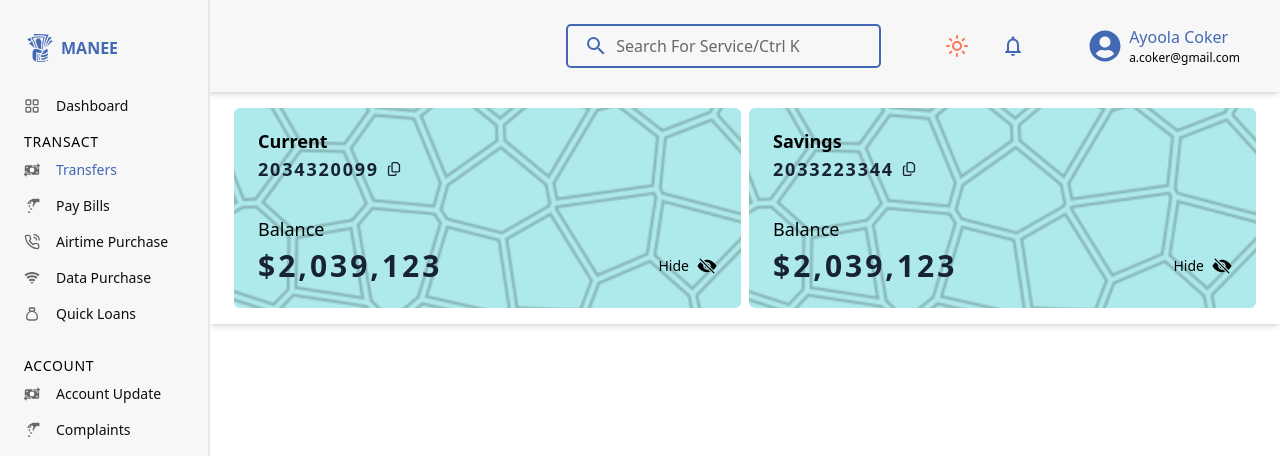
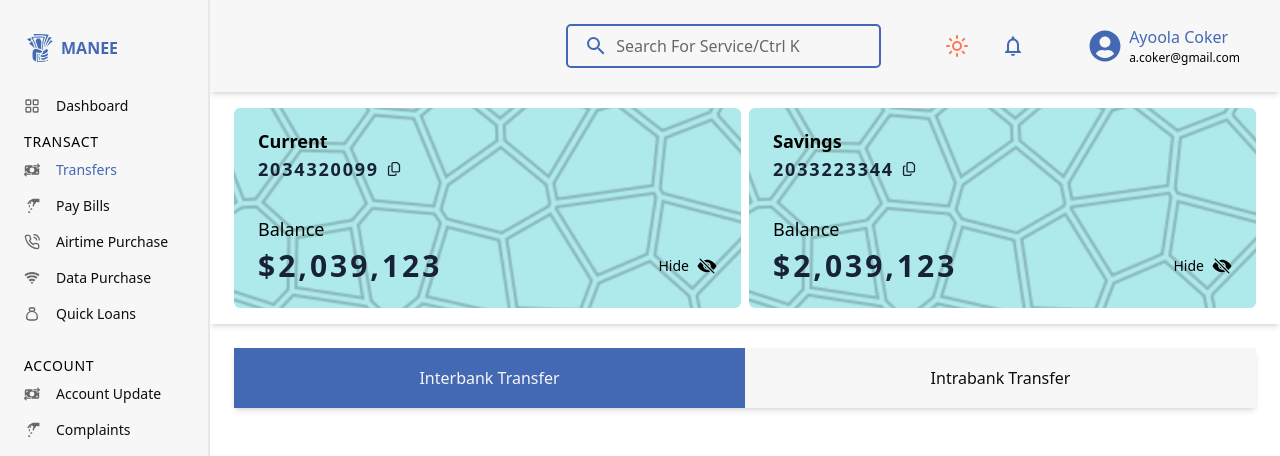
Before and after one commit to KodenOps/manee, a Next.js app: page /interbank in a window 1280 px wide. Shown: the top 456 px of the page. Built offline with nearby package versions, Linux system fonts and the light colour scheme.

Commit message:
updated the transfer page with the switcher

```diff
--- a/src/app/interbank/page.tsx
+++ b/src/app/interbank/page.tsx
@@ -1,6 +1,7 @@
 'use client';
 import AccountCard from '@/components/AccountCard';
 import HeaderNav from '@/components/HeaderNav';
+import HeaderSwitcher from '@/components/HeaderSwitcher';
 import SideNav from '@/components/SideNav';
 import { ThemeProvider } from 'next-themes';
 import React from 'react';
@@ -12,9 +13,9 @@ const Interbank = () => {
 			defaultTheme='system'>
 			<div className=' flex'>
 				<SideNav />
-				<div className='mainBody w-full'>
+				<div className='mainBody w-full md:ml-[210px]  ml-0'>
 					<HeaderNav />
-					<div className='accountCards shadow-md md:ml-[210px] md:px-[24px] px-[8px] ml-0  gap-2 py-[16px] flex items-center md:justify-start justify-between'>
+					<div className='accountCards shadow-md  md:px-[24px] px-[8px]   gap-2 py-[16px] flex items-center md:justify-start justify-between'>
 						<AccountCard
 							accountBal={2039123}
 							accountNum='2034320099'
@@ -26,6 +27,13 @@ const Interbank = () => {
 							accountType='Savings'
 						/>
 					</div>
+					<div className='mainTransSection px-[8px] md:px-[24px] mt-[24px]'>
+						<HeaderSwitcher
+							buttonText1='Interbank Transfer'
+							buttonText2='Intrabank Transfer'
+							isFirst={true}
+						/>
+					</div>
 				</div>
 				{/* end of body */}
 			</div>
--- a/src/components/HeaderSwitcher.tsx
+++ b/src/components/HeaderSwitcher.tsx
@@ -12,7 +12,6 @@ const HeaderSwitcher = ({
 	buttonText1,
 	buttonText2,
 	isFirst = true,
-	action,
 }: buttonType) => {
 	const { theme, setTheme } = useTheme();
 	const [isFirstActive, setisFirstActive] = useState(isFirst);
```
